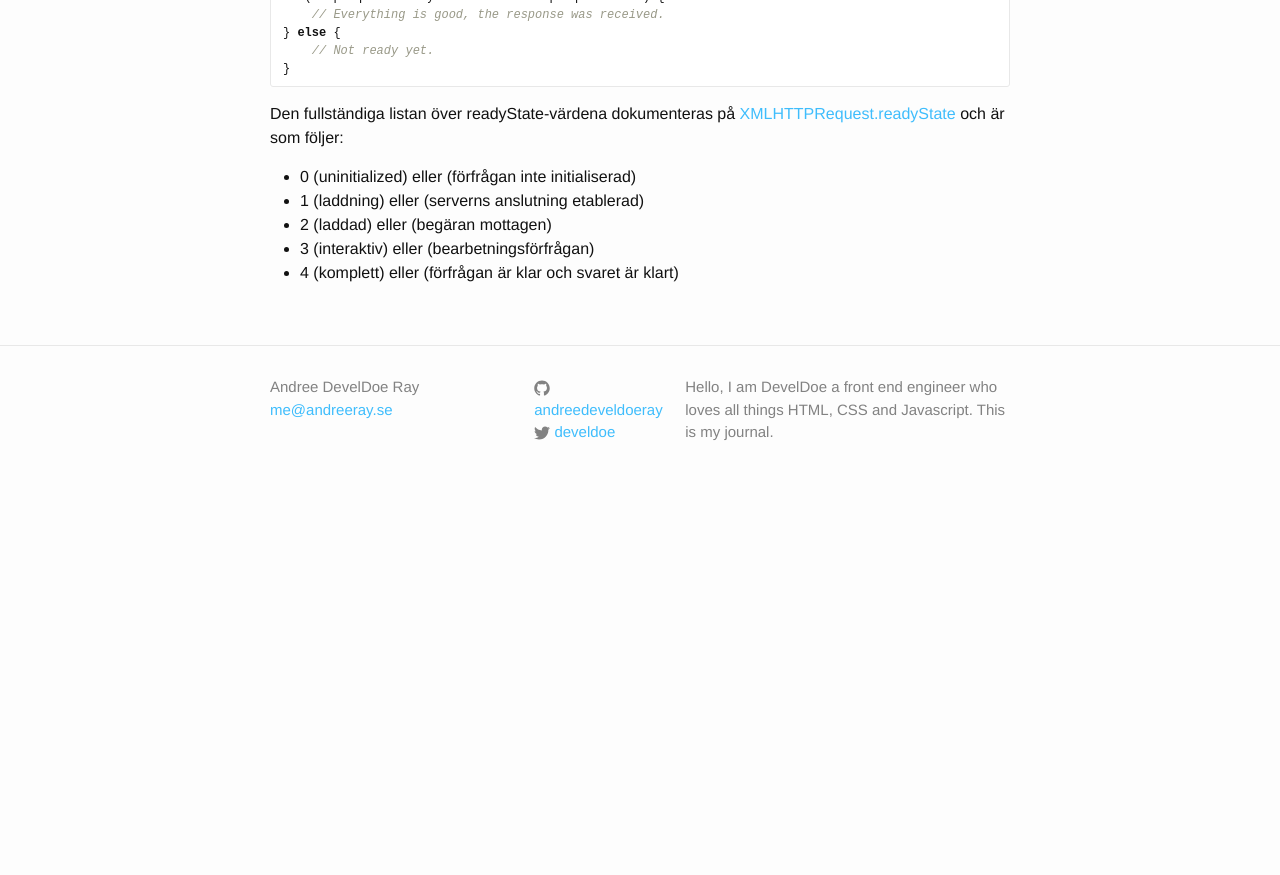
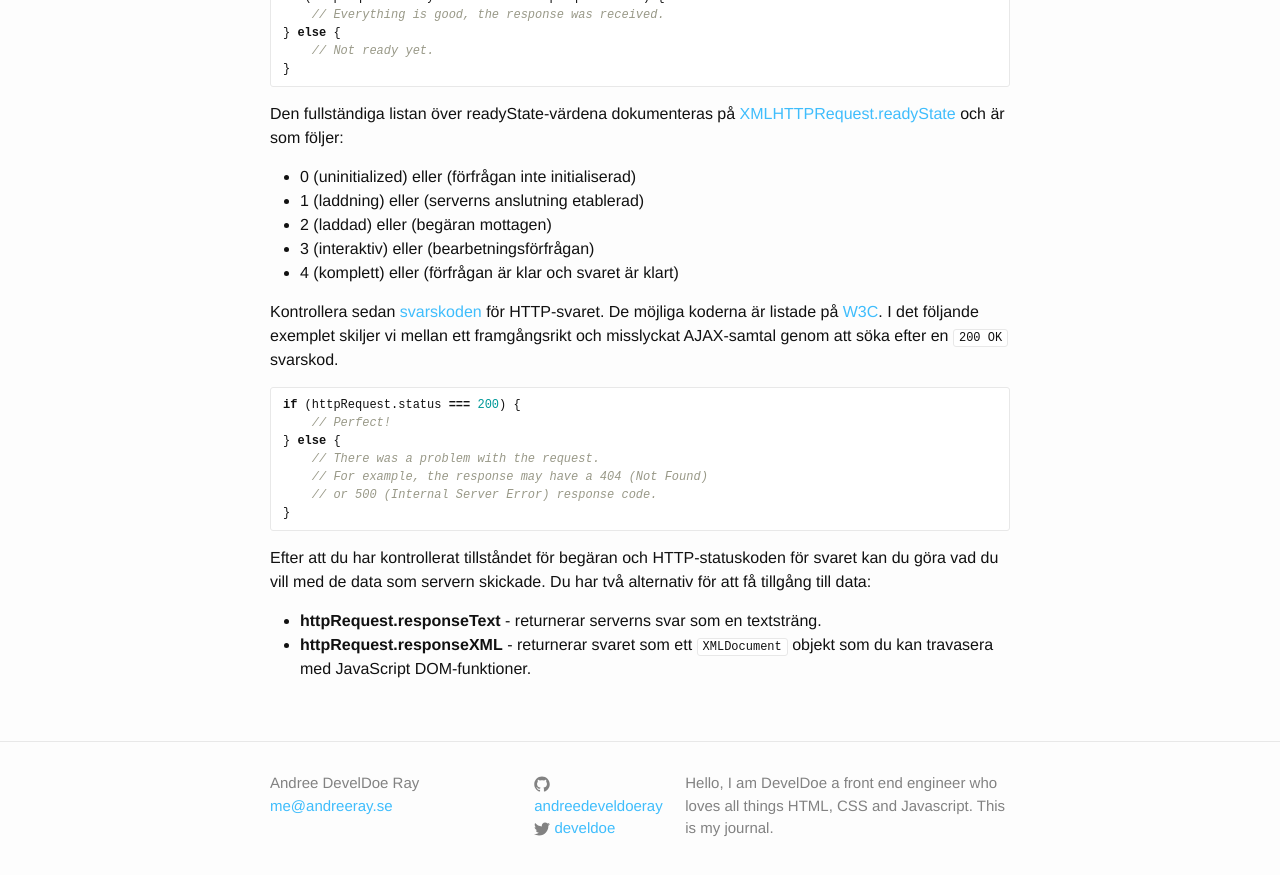
Before and after one commit to develdoe/develdoe.github.io, a Jekyll site: the page built from _posts/2017-11-05-javascript-ajax.md, in a window 1280 px wide and 900 px high, scrolled down 2207 px. Shown: the top 875 px of the window. Built offline with Jekyll 4.4.1, drawn with Linux system fonts in a browser that asks for light colours; before the commit the page ends 2711 px from its top, so only the background shows below that.

Commit message:
Update 2017-11-05-javascript-ajax.md

````diff
--- a/_posts/2017-11-05-javascript-ajax.md
+++ b/_posts/2017-11-05-javascript-ajax.md
@@ -86,3 +86,19 @@ Den fullständiga listan över readyState-värdena dokumenteras på [XMLHTTPRequ
 * 2 (laddad) eller (begäran mottagen)
 * 3 (interaktiv) eller (bearbetningsförfrågan)
 * 4 (komplett) eller (förfrågan är klar och svaret är klart)
+
+Kontrollera sedan [svarskoden](https://developer.mozilla.org/en-US/docs/Web/HTTP#HTTP_Response_Codes) för HTTP-svaret. De möjliga koderna är listade på [W3C](https://www.w3.org/Protocols/rfc2616/rfc2616-sec10.html). I det följande exemplet skiljer vi mellan ett framgångsrikt och misslyckat AJAX-samtal genom att söka efter en `200 OK` svarskod.
+
+```js
+if (httpRequest.status === 200) {
+    // Perfect!
+} else {
+    // There was a problem with the request.
+    // For example, the response may have a 404 (Not Found)
+    // or 500 (Internal Server Error) response code.
+}
+```
+Efter att du har kontrollerat tillståndet för begäran och HTTP-statuskoden för svaret kan du göra vad du vill med de data som servern skickade. Du har två alternativ för att få tillgång till data:
+
+* **httpRequest.responseText** - returnerar serverns svar som en textsträng.
+* **httpRequest.responseXML** - returnerar svaret som ett `XMLDocument` objekt som du kan travasera med JavaScript DOM-funktioner.
````
